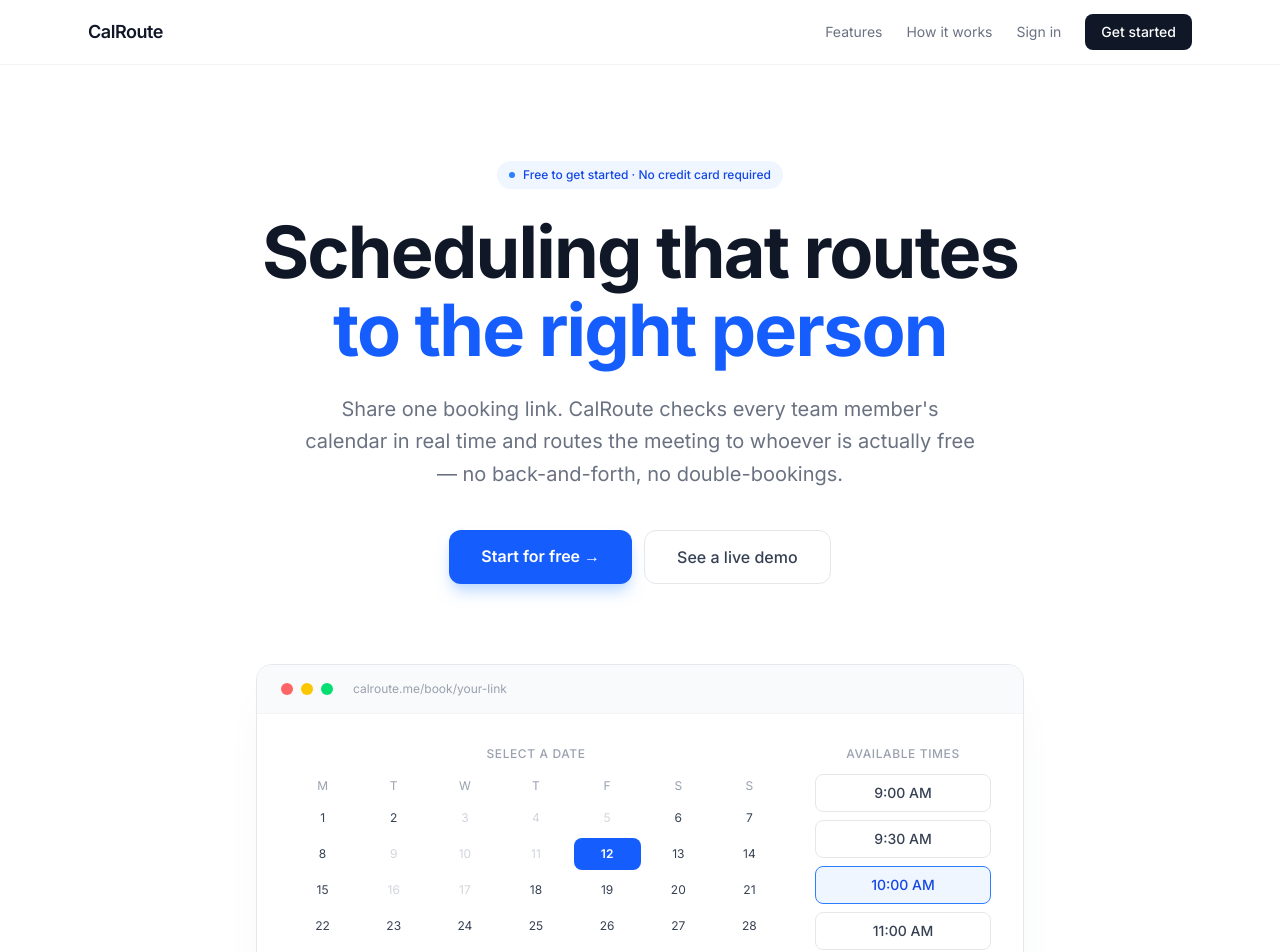
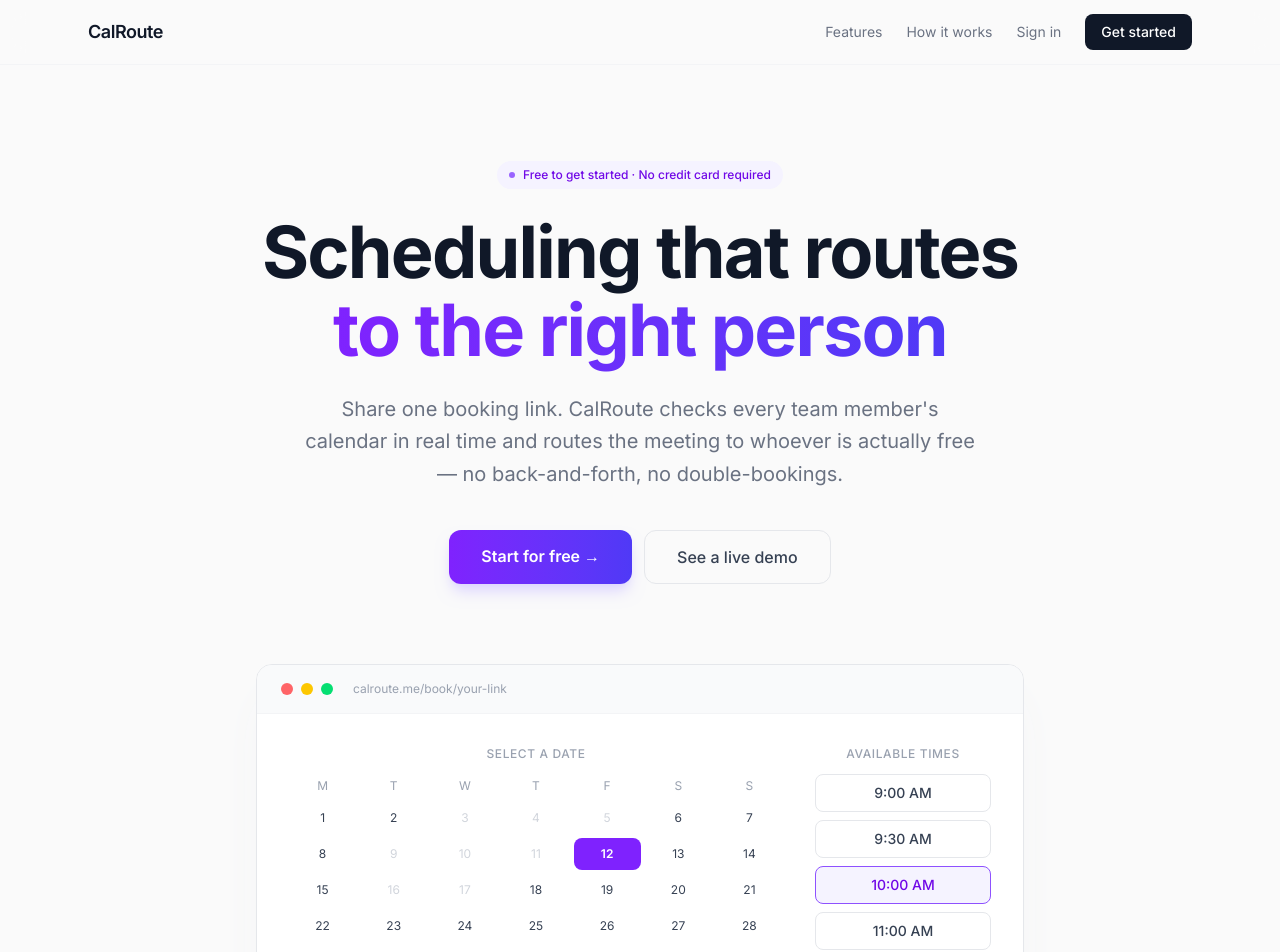
Before and after one commit to CalRoute/calroute, a Next.js app: page / in a window 1280 px wide. Shown: the top 952 px of the page. Built offline with nearby package versions, Linux system fonts and the light colour scheme.

Commit message:
fix: robust Firebase private key parsing; landing page violet/indigo palette
- Strip surrounding quotes from FIREBASE_PRIVATE_KEY before parsing
- Landing page: violet/indigo gradient, richer color scheme

```diff
--- a/src/app/page.tsx
+++ b/src/app/page.tsx
@@ -2,10 +2,10 @@
 
 export default function HomePage() {
   return (
-    <main className="min-h-screen bg-white text-gray-900 antialiased">
+    <main className="min-h-screen bg-[#fafafa] text-gray-900 antialiased">
 
       {/* Nav */}
-      <nav className="fixed top-0 left-0 right-0 z-50 bg-white/80 backdrop-blur-md border-b border-gray-100">
+      <nav className="fixed top-0 left-0 right-0 z-50 bg-[#fafafa]/80 backdrop-blur-md border-b border-gray-100">
         <div className="max-w-6xl mx-auto px-6 h-16 flex items-center justify-between">
           <span className="text-lg font-semibold tracking-tight">CalRoute</span>
           <div className="flex items-center gap-6">
@@ -25,14 +25,14 @@
       {/* Hero */}
       <section className="pt-40 pb-28 px-6 text-center">
         <div className="max-w-4xl mx-auto">
-          <div className="inline-flex items-center gap-2 bg-blue-50 text-blue-700 text-xs font-medium px-3 py-1.5 rounded-full mb-6">
-            <span className="w-1.5 h-1.5 bg-blue-500 rounded-full" />
+          <div className="inline-flex items-center gap-2 bg-violet-50 text-violet-700 text-xs font-medium px-3 py-1.5 rounded-full mb-6">
+            <span className="w-1.5 h-1.5 bg-violet-500 rounded-full animate-pulse" />
             Free to get started · No credit card required
           </div>
           <h1 className="text-5xl sm:text-6xl lg:text-7xl font-bold tracking-tight leading-[1.08] mb-6">
             Scheduling that routes
             <br />
-            <span className="text-blue-600">to the right person</span>
+            <span className="bg-gradient-to-r from-violet-600 to-indigo-600 bg-clip-text text-transparent">to the right person</span>
           </h1>
           <p className="text-xl text-gray-500 max-w-2xl mx-auto mb-10 leading-relaxed">
             Share one booking link. CalRoute checks every team member&apos;s calendar in real time and routes the meeting to whoever is actually free — no back-and-forth, no double-bookings.
@@ -40,7 +40,7 @@
           <div className="flex flex-col sm:flex-row gap-3 justify-center">
             <Link
               href="/login"
-              className="bg-blue-600 text-white px-8 py-3.5 rounded-xl text-base font-semibold hover:bg-blue-700 transition-colors shadow-lg shadow-blue-200"
+              className="bg-gradient-to-r from-violet-600 to-indigo-600 text-white px-8 py-3.5 rounded-xl text-base font-semibold hover:opacity-90 transition-opacity shadow-lg shadow-violet-200"
             >
               Start for free →
             </Link>
@@ -72,7 +72,7 @@
                     ))}
                     {Array.from({length: 30}, (_, i) => i + 1).map(d => (
                       <div key={d} className={`text-center text-xs py-2 rounded-lg cursor-pointer transition-colors ${
-                        d === 12 ? 'bg-blue-600 text-white font-semibold' :
+                        d === 12 ? 'bg-violet-600 text-white font-semibold' :
                         [3,4,5,9,10,11,16,17].includes(d) ? 'text-gray-300' :
                         'text-gray-700 hover:bg-gray-100'
                       }`}>{d}</div>
@@ -84,7 +84,7 @@
                   <div className="space-y-2">
                     {['9:00 AM','9:30 AM','10:00 AM','11:00 AM','2:00 PM','3:30 PM'].map(t => (
                       <div key={t} className={`py-2 px-3 rounded-lg border text-sm font-medium text-center cursor-pointer transition-colors ${
-                        t === '10:00 AM' ? 'border-blue-500 bg-blue-50 text-blue-700' : 'border-gray-200 text-gray-700 hover:border-blue-300'
+                        t === '10:00 AM' ? 'border-violet-500 bg-violet-50 text-violet-700' : 'border-gray-200 text-gray-700 hover:border-violet-300'
                       }`}>{t}</div>
                     ))}
                   </div>
@@ -154,10 +154,10 @@
                 desc: 'Drop a single iframe tag into any webpage and your booking widget appears — fully functional, no redirect needed.',
               },
             ].map(f => (
-              <div key={f.title} className="bg-gray-50 rounded-2xl p-6 hover:bg-blue-50 transition-colors group">
+              <div key={f.title} className="bg-gray-50 rounded-2xl p-6 hover:bg-violet-50 transition-colors group">
                 <div className="text-3xl mb-4">{f.icon}</div>
-                <h3 className="font-semibold text-gray-900 mb-2 group-hover:text-blue-900">{f.title}</h3>
-                <p className="text-sm text-gray-500 leading-relaxed group-hover:text-blue-800">{f.desc}</p>
+                <h3 className="font-semibold text-gray-900 mb-2 group-hover:text-violet-900">{f.title}</h3>
+                <p className="text-sm text-gray-500 leading-relaxed group-hover:text-violet-700">{f.desc}</p>
               </div>
             ))}
           </div>
@@ -214,8 +214,8 @@
                 ))}
               </ul>
             </div>
-            <div className="rounded-2xl border-2 border-blue-500 bg-blue-50 p-6">
-              <p className="font-semibold text-blue-600 mb-4 text-sm uppercase tracking-wider">CalRoute</p>
+            <div className="rounded-2xl border-2 border-violet-500 bg-violet-50 p-6">
+              <p className="font-semibold text-violet-600 mb-4 text-sm uppercase tracking-wider">CalRoute</p>
               <ul className="space-y-3 text-sm text-gray-700">
                 {[
                   'Up to 5 calendars merged per person',
@@ -225,7 +225,7 @@
                   'Native embeddable widget',
                 ].map(i => (
                   <li key={i} className="flex items-center gap-3">
-                    <span className="text-blue-500">✓</span> {i}
+                    <span className="text-violet-500">✓</span> {i}
                   </li>
                 ))}
               </ul>
@@ -235,7 +235,7 @@
       </section>
 
       {/* CTA */}
-      <section className="py-28 px-6 bg-gray-900 text-white text-center">
+      <section className="py-28 px-6 bg-gradient-to-br from-violet-900 via-indigo-900 to-gray-900 text-white text-center">
         <div className="max-w-2xl mx-auto">
           <h2 className="text-4xl font-bold tracking-tight mb-4">Ready to stop the calendar chaos?</h2>
           <p className="text-gray-400 text-lg mb-10">Free to start. No credit card. Takes 2 minutes to set up.</p>
--- a/src/lib/firebase/admin.ts
+++ b/src/lib/firebase/admin.ts
@@ -9,7 +9,9 @@
     credential: cert({
       projectId: process.env.FIREBASE_PROJECT_ID,
       clientEmail: process.env.FIREBASE_CLIENT_EMAIL,
-      privateKey: process.env.FIREBASE_PRIVATE_KEY?.replace(/\\n/g, '\n'),
+      privateKey: process.env.FIREBASE_PRIVATE_KEY
+        ?.replace(/^"|"$/g, '')   // strip surrounding quotes if Vercel added them
+        ?.replace(/\\n/g, '\n'),  // convert literal \n to real newlines
     }),
   })
 }
```
